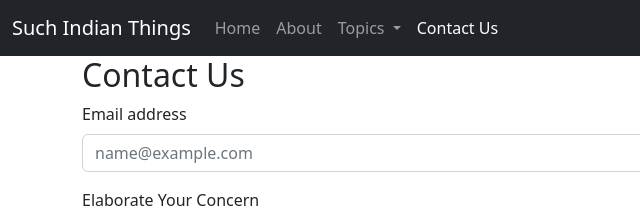
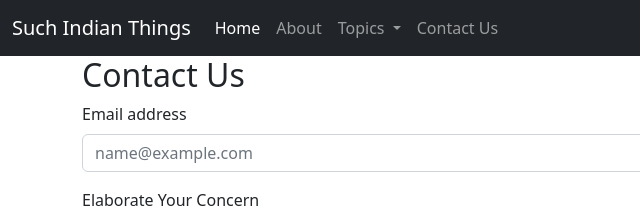
Before and after one commit to aniketsingh9953/sit, a plain HTML site: page contact.html in a window 1280 px wide. Shown: the top 218 px of the page, 0-640 px from the left. Drawn offline with nearby package versions, Linux system fonts and the light colour scheme.

Commit message:
Update contact.html

```diff
--- a/contact.html
+++ b/contact.html
@@ -21,14 +21,13 @@
             <div class="collapse navbar-collapse" id="navbarSupportedContent">
                 <ul class="navbar-nav me-auto mb-2 mb-lg-0">
           <li class="nav-item">
-                        <a class="nav-link " aria-current="page" href="/">Home</a>
+            <a class="nav-link active" aria-current="page" href="/sit/">Home</a>
           </li>
-                    <li class="nav-item ">
-                        <a class="nav-link" href="/about.html">About</a>
+          <li class="nav-item">
+            <a class="nav-link" href="/sit/about.html">About</a>
           </li>
           <li class="nav-item dropdown">
-                        <a class="nav-link dropdown-toggle" href="#" role="button" data-bs-toggle="dropdown"
-                            aria-expanded="false">
+            <a class="nav-link dropdown-toggle" href="#" role="button" data-bs-toggle="dropdown" aria-expanded="false">
               Topics
             </a>
             <ul class="dropdown-menu">
@@ -43,7 +42,7 @@
             </ul>
           </li>
           <li class="nav-item">
-                        <a class="nav-link active" href="/contact.html">Contact Us</a>
+            <a class="nav-link" href="/sit/contact.html">Contact Us</a>
           </li>
 
         </ul>
```
Lines whose indentation alone changed are shown as unchanged.
